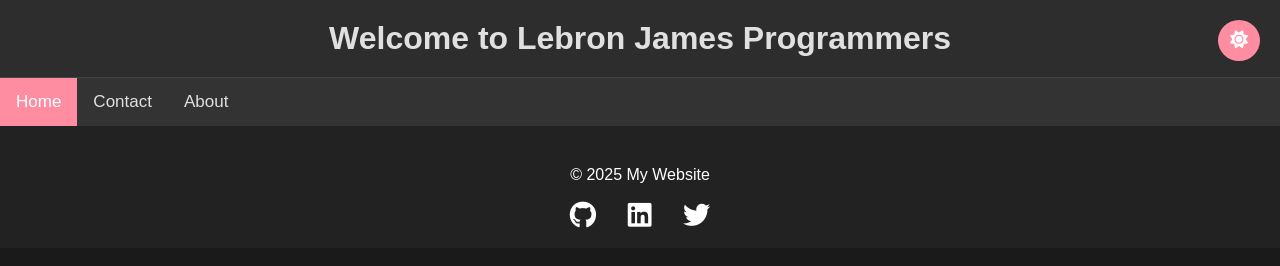
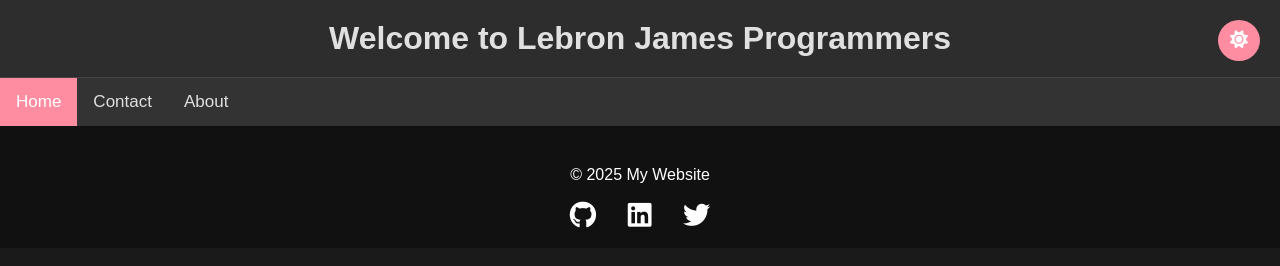
Before and after one commit to gabiXDpapi/github-practice-LebronJamesProgrammingTeam, a plain HTML site: page index.html in a window 1280 px wide. Both pictures are taken after a click on the button 1241 px from the left and 40 px from the top of the page. Drawn offline with Linux system fonts and the light colour scheme.

Commit message:
Enhance footer for dark mode

```diff
--- a/footer-style.css
+++ b/footer-style.css
@@ -4,6 +4,7 @@
   text-align: center;
   padding: 24px 0 16px 0;
   font-family: Arial, sans-serif;
+  transition: background-color 0.3s ease;
 }
 
 .site-footer .social-links {
@@ -21,3 +22,8 @@
 .site-footer .social-links a:hover {
   color: #1da1f2; /* Twitter blue as hover color */
 }
+
+/* Dark mode footer styles */
+body.dark-mode .site-footer {
+  background: #111;
+}
```
